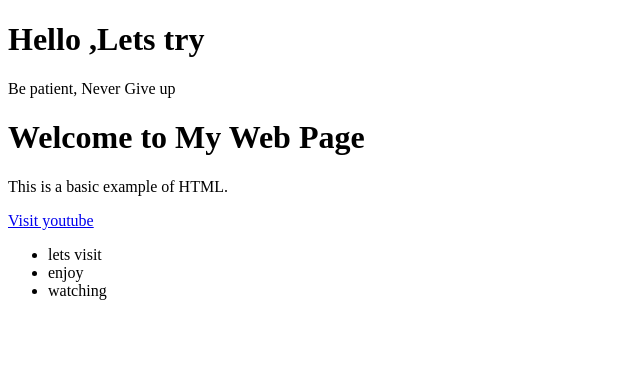
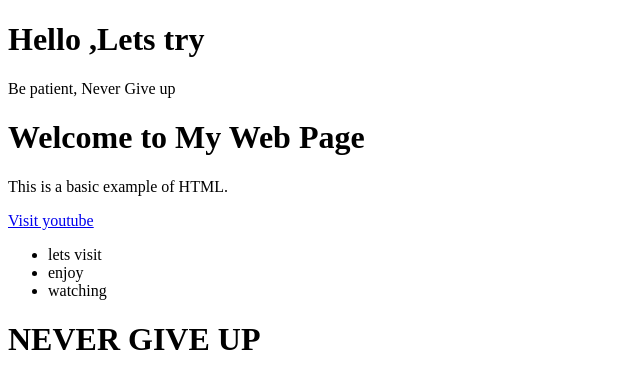
Before and after one commit to Narendra1new/Devops, a plain HTML site: page index.html in a window 1280 px wide. Shown: the whole page, without its empty margins (0-640 px from the left). Drawn offline with Linux system fonts and the light colour scheme.

Commit message:
Update index.html

```diff
--- a/index.html
+++ b/index.html
@@ -17,5 +17,8 @@
         <li>enjoy</li>
         <li>watching</li>
     </ul>
+<body>
+    <h1> NEVER GIVE UP </h1>
+</body>
 </body>
 </html>
```
